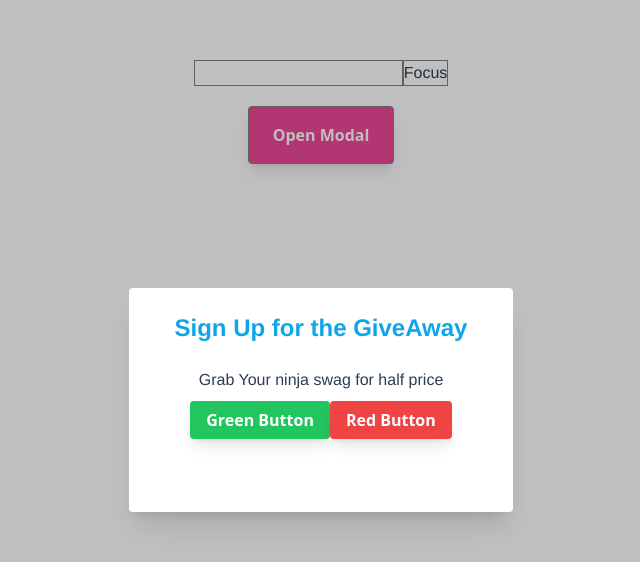
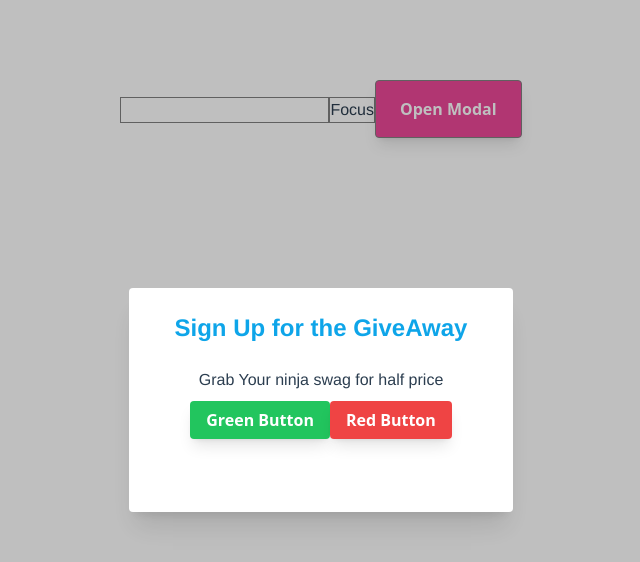
Before and after one commit to guptasakshi282001/Vue_exercise_two, a Vue app: page / in a window 1280 px wide. Both pictures are taken after a click on the button "Open Modal". Shown: the top 562 px of the page, without its empty margins (319-959 px from the left). Built offline with nearby package versions, Linux system fonts and the light colour scheme.

Commit message:
exechanges

```diff
--- a/src/App.vue
+++ b/src/App.vue
@@ -1,14 +1,13 @@
 <template>
-<input :value="text"  ref="myInput" />
+<input :value="text" ref="myInput" />
 <button @click="focusOnInput">Focus</button>
+<button class="text-white rounded bg-pink-500 px-6 py-4 font-sans font-semibold shadow-lg hover:bg-pink-400 outline-none active:outline-none mt-5" @click="toggleModal = !toggleModal">Open Modal</button>
 
-<MyFirstModal modalTitle="Sign Up for the GiveAway" modalContent="Grab Your ninja swag for half price">
-    <template #links>
-        <a href="#" class="text-white rounded bg-green-500 px-4 py-2 font-sans font-semibold shadow-lg hover:bg-green-400 outline-none active:outline-none">Green Button</a>
-        <a href="#" class="text-white rounded bg-red-500 px-4 py-2 font-sans font-semibold shadow-lg hover:bg-red-400 outline-none active:outline-none">Red Button</a>
-    </template>
+<MyFirstModal modalTitle="Sign Up for the GiveAway" modalContent="Grab Your ninja swag for half price" :show-modal="toggleModal" @update:showModal = "toggleModal = $event">
 </MyFirstModal>
 </template>
+
+
 
 <script>
 import MyFirstModal from './components/MyFirstModal.vue';
@@ -17,14 +16,15 @@ export default {
     components: {
         MyFirstModal
     },
-    methods : {
+    methods: {
         focusOnInput() {
             this.$refs.myInput.focus();
         }
     },
     data() {
         return {
-        message : ''
+            message: '',
+            toggleModal: false
         }
     }
 };
@@ -40,12 +40,12 @@ export default {
     margin-top: 60px;
 }
 
-input{
+input {
     border: 1px solid grey;
     margin-top: 1%;
 }
 
-button{
+button {
     border: 1px solid grey;
 
 }
--- a/src/components/MyFirstModal.vue
+++ b/src/components/MyFirstModal.vue
@@ -1,14 +1,15 @@
 <template>
 <div>
-    <button class="text-white rounded bg-pink-500 px-6 py-4 font-sans font-semibold shadow-lg hover:bg-pink-400 outline-none active:outline-none mt-5" @click="toggleModal = true">Open Modal</button>
-    <div class="fixed overflow-x-hidden overflow-y-auto inset-0 flex justify-center items-center z-50" v-if="toggleModal">
-        <div class="absolute inset-0 bg-black opacity-25" @click.self="toggleModal = false"></div>
+    <div class="fixed overflow-x-hidden overflow-y-auto inset-0 flex justify-center items-center z-50" v-if="showModal">
+        <div class="absolute inset-0 bg-black opacity-25" @click.self="$emit('update:showModal', false)"></div>
         <div class="relative mx-auto w-auto max-w-2xl">
             <div class="bg-white rounded shadow-xl w-96 h-56 flex flex-col">
                 <div class="text-sky-500 text-2xl font-bold px-4 py-6">{{ modalTitle }}</div>
                 <span>{{ modalContent }}</span>
                 <div class="mt-4">
                     <slot name="links">
+                        <a href="#" class="text-white rounded bg-green-500 px-4 py-2 font-sans font-semibold shadow-lg hover:bg-green-400 outline-none active:outline-none">Green Button</a>
+                        <a href="#" class="text-white rounded bg-red-500 px-4 py-2 font-sans font-semibold shadow-lg hover:bg-red-400 outline-none active:outline-none">Red Button</a>
                     </slot>
                 </div>
             </div>
@@ -20,7 +21,7 @@
 
 <script>
 export default {
-    name: "MyfirstModal",
+    name: "MyirstModal",
     props: {
         modalTitle: {
             type: String,
@@ -29,12 +30,12 @@ export default {
         modalContent: {
             type: String,
             required: true
+        },
+        showModal: {
+            type: Boolean,
+            required: true,
+            default: false
         }
-    },
-    data() {
-        return {
-            toggleModal: false
-        };
     }
 };
 </script>
```
Lines whose indentation alone changed are shown as unchanged.
